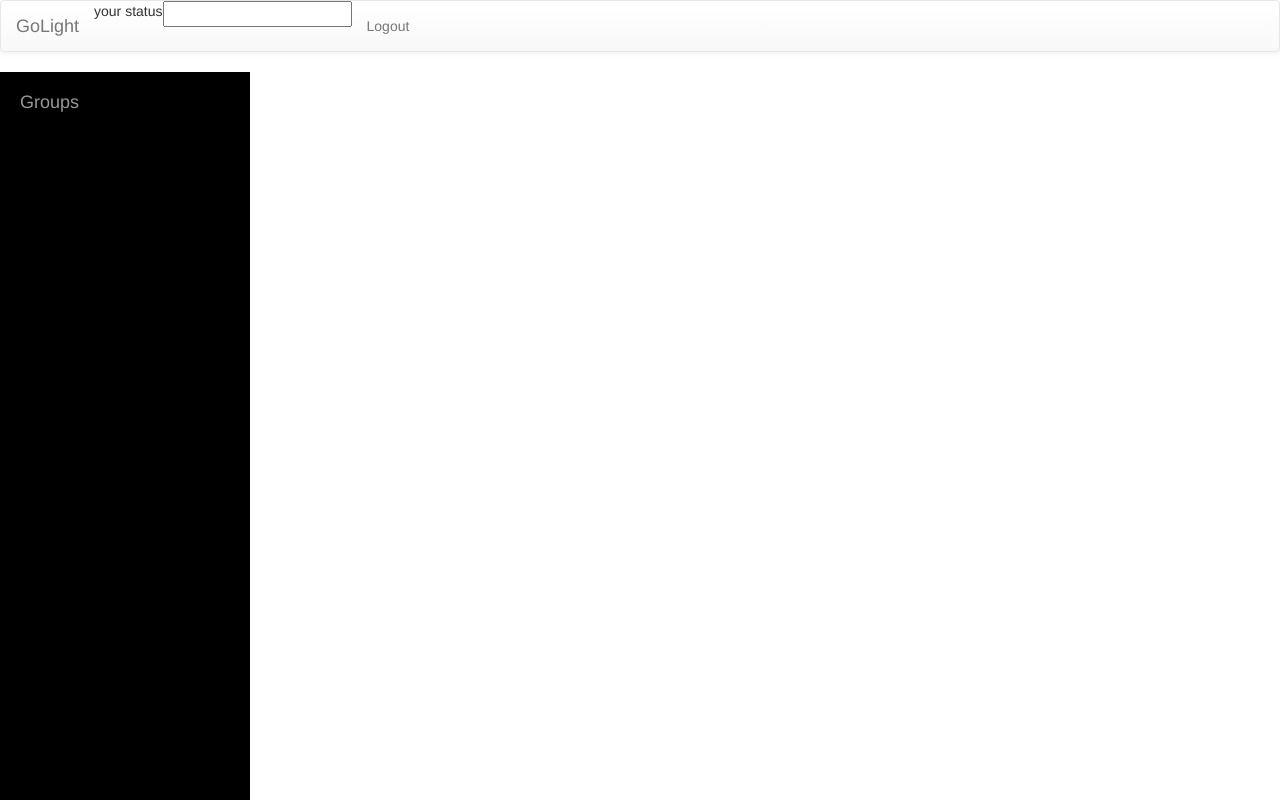
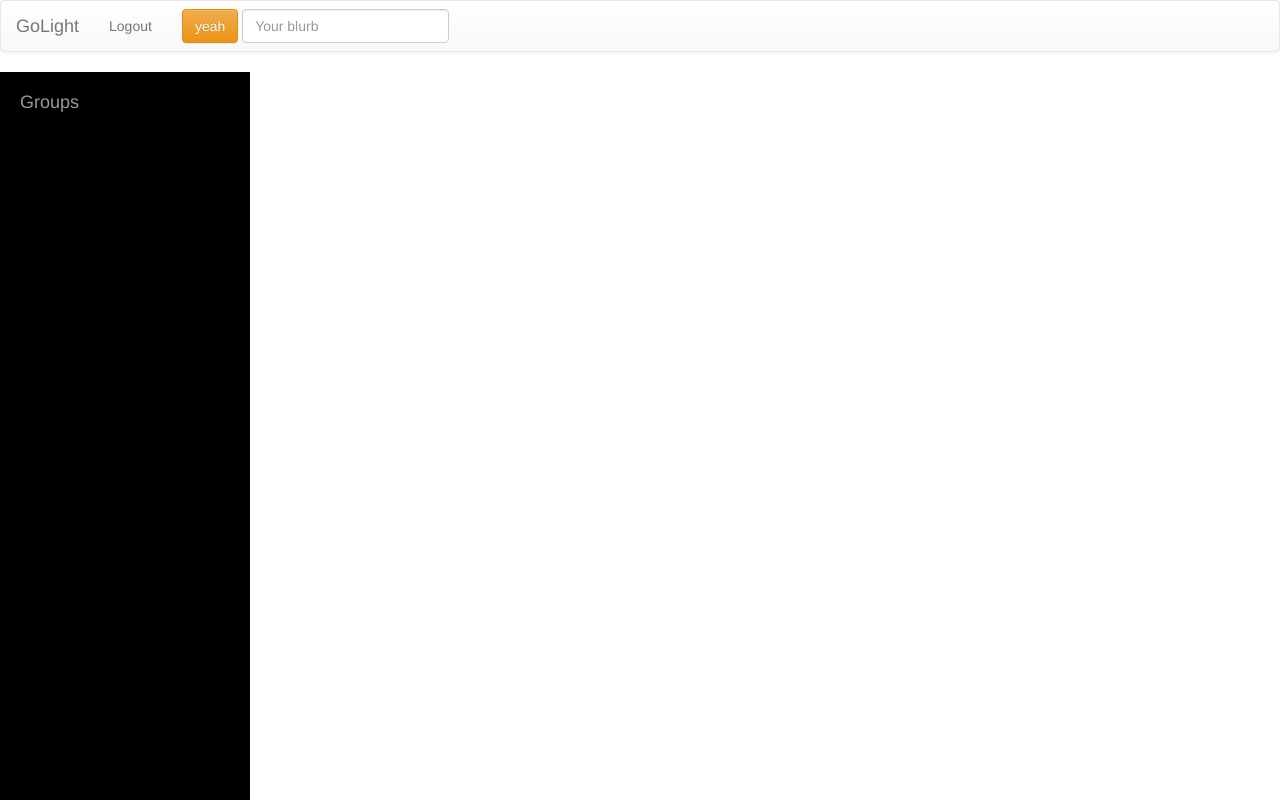
Before and after one commit to sag109/golight, a Python web app: template templates/main.html in a window 1280 px wide. Run offline with Jinja, Linux system fonts and the light colour scheme; the template is opened without the code that fills it: most values are stand-ins (such as "Sample title", 1, 10 or a date in 2020); some libraries are stand-ins or nearby versions.

Commit message:
working on status changes

```diff
--- /dev/null
+++ b/static/js/status.js
@@ -0,0 +1,36 @@
+$(document).ready(function() {
+    var userInfo = requestInfo('get','user', {}, function(userInfo){
+        setStatus(userInfo);
+    });
+});
+
+function setStatus(userInfo) {
+    //alert('setting status');
+    var status = userInfo.status;
+   // console.log('status is : '+status);
+    var blurb = userInfo.blurb;
+    var output = document.getElementById('status');
+    if(status == -1) output.className = "btn btn-danger";
+    else if(status == 0) output.className = "btn btn-warning";
+    else output.className = "btn btn-success";
+    var info = {"status":status,"blurb":blurb}; //make info
+    var putUser = requestInfo('put','user',info, function(userInfo){ //put info
+        alert(userInfo.success); //alerts 'false' -- why?
+    });
+}
+
+function changeStatus() {
+    //alert('changing status');
+    var userInfo = requestInfo('get','user', {}, function(userInfo){
+        var status = userInfo.status;
+        console.log('old status is '+status);
+        status = status + 1;
+        if(status == 2) status = -1;
+
+        userInfo.status = status;
+        console.log('new status is '+userInfo.status);
+        userInfo.blurb = document.getElementById('user_blurb').value;
+
+        setStatus(userInfo);
+    });
+}
--- a/templates/main.html
+++ b/templates/main.html
@@ -13,6 +13,7 @@
 
 		<!--Our code-->
 		<script src="js/main.js"></script>
+		<script src="js/status.js"></script>
 		<link rel="stylesheet" type="text/css" href="css/main.css"/>
 
 	</head>
@@ -23,11 +24,17 @@
       				<a class="navbar-brand" href="#">GoLight</a>
     			</div>
     			<div>
-	      			<ul class="nav navbar-nav">
-	      				<li>your status</li>
-	      				<li><input type ="text" id="user_status"></li>
+	      			<ul class="nav navbar-nav"><!--
+	      				<a>your status</li>
+	      				<li><input type ="text" id="user_status"></li> -->
         				<li><a href="{{logout}}">Logout</a></li>
       				</ul>
+      				<form class="navbar-form navbar-left" role="search">
+                        <button type="button" id="status" onclick="changeStatus()" class="btn btn-warning">yeah</button>
+                        <div class="form-group">
+                        <input id="user_blurb" type="text" class="form-control" placeholder="Your blurb">
+                        </div>
+                    </form>
     			</div>
   			</div>
 		</nav>
```
